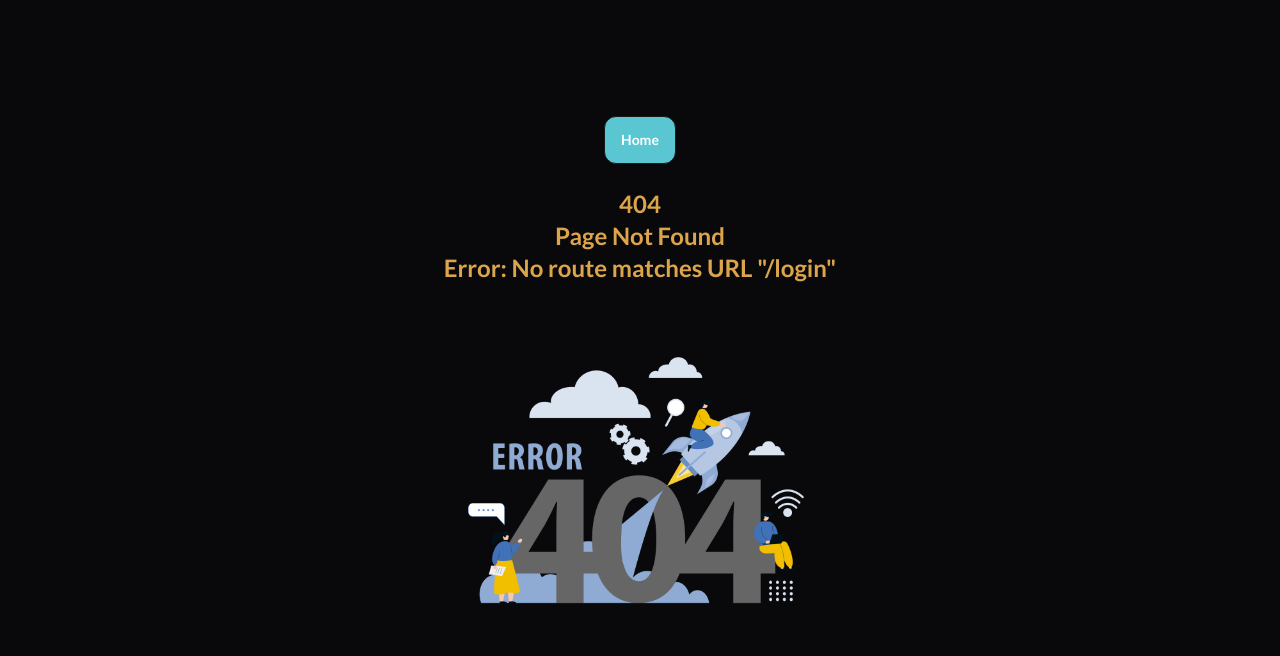
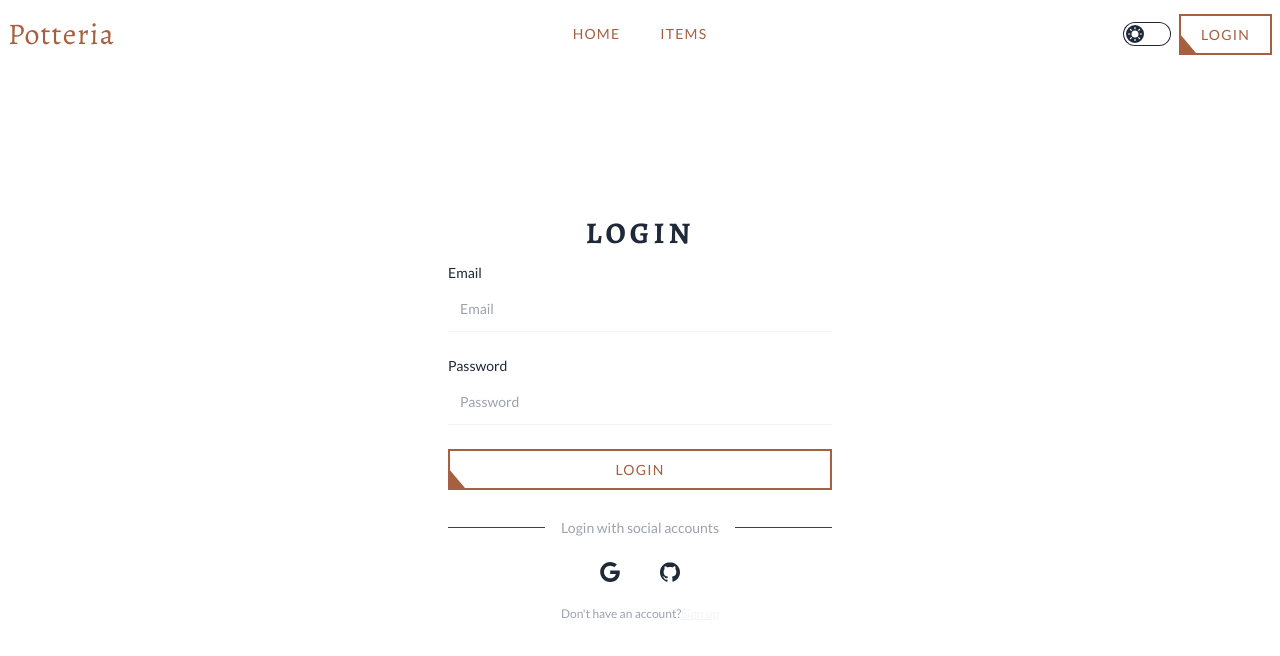
Before and after one commit to NoorTushar/potteria-client, a React (Vite) app: page /login in a window 1280 px wide. Before the commit this address had no page. Shown: the top 656 px of the page. Built offline with nearby package versions, Linux system fonts and the light colour scheme.

Commit message:
login page integrated with react hook form

```diff
--- a/package.json
+++ b/package.json
@@ -15,6 +15,7 @@
     "prop-types": "^15.8.1",
     "react": "^18.2.0",
     "react-dom": "^18.2.0",
+    "react-hook-form": "^7.51.3",
     "react-icons": "^5.1.0",
     "react-router-dom": "^6.23.0",
     "sort-by": "^1.2.0"
--- /dev/null
+++ b/src/Pages/Items/Items.jsx
@@ -0,0 +1,9 @@
+const Items = () => {
+   return (
+      <div>
+         <h3>All Items</h3>
+      </div>
+   );
+};
+
+export default Items;
--- /dev/null
+++ b/src/Pages/Login/Login.jsx
@@ -0,0 +1,142 @@
+import { Link } from "react-router-dom";
+// React-Hook-Form: (1)
+import { useForm } from "react-hook-form";
+
+const Login = () => {
+   // React-Hook-Form: (2a)
+   const {
+      register,
+      handleSubmit,
+      getValues,
+      reset,
+      formState: { errors },
+   } = useForm();
+
+   // React-Hook-Form: (2b)
+   const onSubmit = () => {
+      const email = getValues("email");
+      const password = getValues("password");
+
+      console.log(email, password);
+   };
+
+   return (
+      <div className="min-h-[calc(100vh-100px)] flex flex-col items-center justify-center">
+         <div className="w-full mx-auto max-w-md p-8 space-y-3  ">
+            <h1 className="text-3xl font-bold text-center tracking-[4px] dark:text-blue-800">
+               LOGIN
+            </h1>
+            {/* // React-Hook-Form: (3) */}
+            <form onSubmit={handleSubmit(onSubmit)} className="space-y-6">
+               {/* email field */}
+               <div className="space-y-1 text-sm">
+                  <label htmlFor="email" className="block ">
+                     Email
+                  </label>
+                  <input
+                     // React-Hook-Form: (4)
+                     {...register("email", {
+                        required: {
+                           value: true,
+                           message: "Must provide an email",
+                        },
+                        pattern: {
+                           value: /^[^\s@]+@[^\s@]+\.[^\s@]+$/,
+                           message: "Must provide a valid email address",
+                        },
+                     })}
+                     type="email"
+                     name="email"
+                     id="email"
+                     placeholder="Email"
+                     className="w-full p-3 border-b border-gray-100  outline-none duration-300 focus:border-[#A65F3F] "
+                  />
+                  {/* // React-Hook-Form: (5) */}
+                  {errors?.email && (
+                     <span className="text-red-500 block mt-1 mb-2 font-didact">
+                        {errors.email.message}
+                     </span>
+                  )}
+               </div>
+
+               {/* password field */}
+               <div className="space-y-1 text-sm">
+                  <label htmlFor="password" className="block ">
+                     Password
+                  </label>
+                  <input
+                     // React-Hook-Form: (6)
+                     {...register("password", {
+                        required: {
+                           value: true,
+                           message: "Must provide a password.",
+                        },
+                     })}
+                     type="password"
+                     name="password"
+                     id="password"
+                     placeholder="Password"
+                     className="w-full p-3 border-b border-gray-100  outline-none duration-300 focus:border-[#A65F3F] "
+                  />
+                  {/* // React-Hook-Form: (7) */}
+                  {errors?.password && (
+                     <span className="text-red-500 block mt-1 mb-2 font-didact">
+                        {errors.password.message}
+                     </span>
+                  )}
+               </div>
+
+               <button className="w-full  relative inline-flex items-center justify-start px-5 py-2 overflow-hidden font-medium transition-all bg-white  hover:bg-white group border-2 border-[#a65f3f] text-[14px] tracking-[1.2px]">
+                  <span className="w-48 h-48 rounded rotate-[-40deg] bg-[#a65f3f]  absolute bottom-0 left-0 -translate-x-full ease-out duration-500 transition-all translate-y-full mb-9 ml-9 group-hover:ml-0 group-hover:mb-32 group-hover:translate-x-0"></span>
+                  <span className="relative w-full text-[#a65f3f] transition-colors duration-300 ease-in-out group-hover:text-white text-center">
+                     LOGIN
+                  </span>
+               </button>
+            </form>
+            <div className="flex items-center pt-4 space-x-1">
+               <div className="flex-1 h-px sm:w-16 bg-gray-700 "></div>
+               <p className="px-3 text-sm  text-gray-400">
+                  Login with social accounts
+               </p>
+               <div className="flex-1 h-px sm:w-16 bg-gray-700"></div>
+            </div>
+            <div className="flex justify-center space-x-4">
+               {/* google sign in */}
+               <button
+                  aria-label="Log in with Google"
+                  className="p-3 rounded-sm"
+               >
+                  <svg
+                     xmlns="http://www.w3.org/2000/svg"
+                     viewBox="0 0 32 32"
+                     className="w-5 h-5 fill-current"
+                  >
+                     <path d="M16.318 13.714v5.484h9.078c-0.37 2.354-2.745 6.901-9.078 6.901-5.458 0-9.917-4.521-9.917-10.099s4.458-10.099 9.917-10.099c3.109 0 5.193 1.318 6.38 2.464l4.339-4.182c-2.786-2.599-6.396-4.182-10.719-4.182-8.844 0-16 7.151-16 16s7.156 16 16 16c9.234 0 15.365-6.49 15.365-15.635 0-1.052-0.115-1.854-0.255-2.651z"></path>
+                  </svg>
+               </button>
+               {/* gitHub sign in */}
+               <button
+                  aria-label="Log in with GitHub"
+                  className="p-3 rounded-sm"
+               >
+                  <svg
+                     xmlns="http://www.w3.org/2000/svg"
+                     viewBox="0 0 32 32"
+                     className="w-5 h-5 fill-current"
+                  >
+                     <path d="M16 0.396c-8.839 0-16 7.167-16 16 0 7.073 4.584 13.068 10.937 15.183 0.803 0.151 1.093-0.344 1.093-0.772 0-0.38-0.009-1.385-0.015-2.719-4.453 0.964-5.391-2.151-5.391-2.151-0.729-1.844-1.781-2.339-1.781-2.339-1.448-0.989 0.115-0.968 0.115-0.968 1.604 0.109 2.448 1.645 2.448 1.645 1.427 2.448 3.744 1.74 4.661 1.328 0.14-1.031 0.557-1.74 1.011-2.135-3.552-0.401-7.287-1.776-7.287-7.907 0-1.751 0.62-3.177 1.645-4.297-0.177-0.401-0.719-2.031 0.141-4.235 0 0 1.339-0.427 4.4 1.641 1.281-0.355 2.641-0.532 4-0.541 1.36 0.009 2.719 0.187 4 0.541 3.043-2.068 4.381-1.641 4.381-1.641 0.859 2.204 0.317 3.833 0.161 4.235 1.015 1.12 1.635 2.547 1.635 4.297 0 6.145-3.74 7.5-7.296 7.891 0.556 0.479 1.077 1.464 1.077 2.959 0 2.14-0.020 3.864-0.020 4.385 0 0.416 0.28 0.916 1.104 0.755 6.4-2.093 10.979-8.093 10.979-15.156 0-8.833-7.161-16-16-16z"></path>
+                  </svg>
+               </button>
+            </div>
+            <p className="text-xs text-center sm:px-6  text-gray-400">
+               Don't have an account?
+               <Link to={"/register"} className="underline text-gray-100 ">
+                  Sign up
+               </Link>
+            </p>
+         </div>
+      </div>
+   );
+};
+
+export default Login;
--- a/tailwind.config.js
+++ b/tailwind.config.js
@@ -14,6 +14,6 @@
    },
    plugins: [require("daisyui")],
    daisyui: {
-      themes: ["light", "coffee", "luxury"],
+      themes: ["light", "luxury"],
    },
 };
```
Also changed, not shown: src/Routes/Routes.jsx (+10 -0 lines), 1 other file (tests, documents, lock files or other folders).
